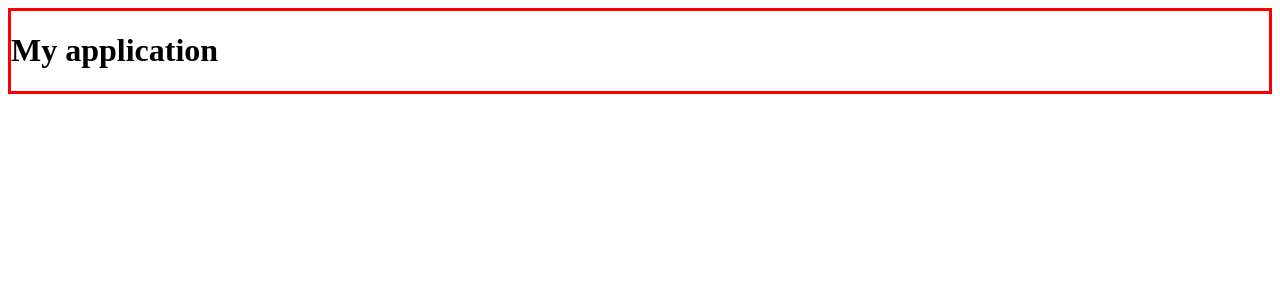
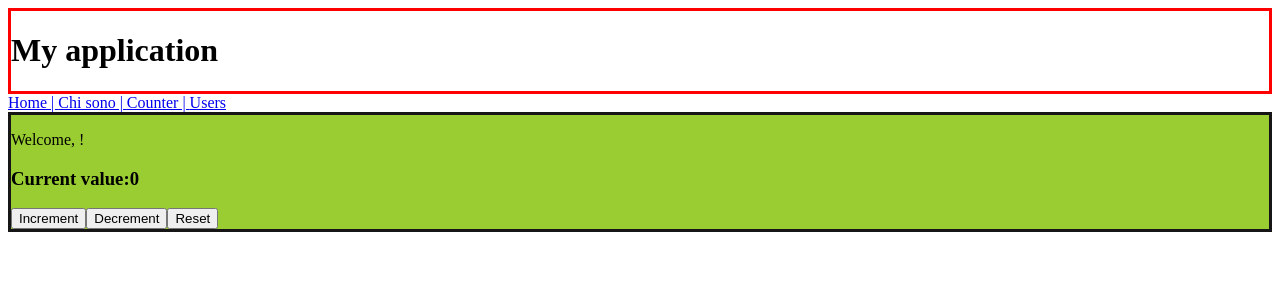
Before and after one commit to ameted83/React-exercises, a React (Create React App) app: page /Welcome in a window 1280 px wide. Shown: the top 300 px of the page. Built offline with nearby package versions, Linux system fonts and the light colour scheme.

Commit message:
redux-05

```diff
--- a/package.json
+++ b/package.json
@@ -10,6 +10,7 @@
     "nanoid": "^3.3.4",
     "react": "^18.1.0",
     "react-dom": "^18.1.0",
+    "react-redux": "^8.0.2",
     "react-router-dom": "^6.3.0",
     "react-scripts": "5.0.1",
     "redux": "^4.2.0",
--- a/src/App.js
+++ b/src/App.js
@@ -1,5 +1,5 @@
 // import React, { useState } from "react";
-// import { Link, Route, Routes } from "react-router-dom";
+import { Link, Route, Routes } from "react-router-dom";
 // import Hello from "./Hello";
 // import Counter from "./Counter";
 // import ClickCounter from "./ClickCounter";
@@ -13,15 +13,15 @@ import { Container } from "./Container";
 // import { LanguageContext } from "./LanguageContext";
 // import { CreateLanguage } from "./CreateLanguage";
 // import Sum from "./Sum";
-// import GithubUserList from "./GithubUserList";
+import GithubUserList from "./GithubUserList";
 // import FilteredList from "./FilteredList";
 // import CarDetails from "./CarDetails";
-// import Welcome from "./Welcome";
+import Welcome from "./Welcome";
 // import Counter from "./Counter";
-// import UseGithubUser from "./UseGithubUser";
+import UseGithubUser from "./UseGithubUser";
 
 //import ShowGithubUser from "./ShowGithubUser";
-// import GithubUser from "./GithubUser";
+import GithubUser from "./GithubUser";
 
 export function App() {
   // const [language, setLanguage] = useState("en");
@@ -48,7 +48,7 @@ export function App() {
       <Container>
         <h1>My application</h1>
       </Container>
-      {/* <div>
+      <div>
         <Link to="/Welcome"> Home | </Link>
         <Link to="/users:/username"> Chi sono | </Link>
         <Link to="/Counter"> Counter | </Link>
@@ -57,7 +57,7 @@ export function App() {
 
       <Routes>
         <Route path="/Welcome" element={<Welcome />} />
-          <Route path="/Counter" element={<Counter />} />
+        {/* <Route path="/Counter" element={<Counter />} /> */}
 
         <Route path="/users:/name" element={<GithubUserList />}>
           <Route index element={<button>Add a user and select it</button>} />
@@ -73,7 +73,7 @@ export function App() {
             </div>
           }
         />
-        </Routes>  */}
+      </Routes>
 
       {/* <Hello /> */}
       {/* <InteractiveWelcome /> */}
--- /dev/null
+++ b/src/ReduxCounter.js
@@ -0,0 +1,28 @@
+import { useSelector, useDispatch } from "react-redux";
+import { counterReducer } from "./states/counterReducer";
+
+export function ReduxCounter() {
+  const counter = useSelector((state) => state.counter);
+  const dispatch = useDispatch();
+
+  function handleCounterIncrement() {
+    dispatch(counterReducer.actions.increment(1));
+  }
+
+  function handleCounterDecrement() {
+    dispatch(counterReducer.actions.decrement(1));
+  }
+
+  function handleCounterReset() {
+    dispatch(counterReducer.actions.reset());
+  }
+
+  return (
+    <>
+      <h3>Current value:{counter}</h3>
+      <button onClick={handleCounterIncrement}>Increment</button>
+      <button onClick={handleCounterDecrement}>Decrement</button>
+      <button onClick={handleCounterReset}>Reset</button>
+    </>
+  );
+}
--- a/src/Root.js
+++ b/src/Root.js
@@ -1,10 +1,14 @@
 import { BrowserRouter } from "react-router-dom";
 import { App } from "./App";
+import { Provider } from "react-redux";
+import { store } from "./states/store";
 
 export function Root() {
   return (
-    <BrowserRouter>
-      <App />
-    </BrowserRouter>
+    <Provider store={store}>
+      <BrowserRouter>
+        <App />
+      </BrowserRouter>
+    </Provider>
   );
 }
--- a/src/Welcome.js
+++ b/src/Welcome.js
@@ -1,4 +1,5 @@
 import React from "react";
+import { ReduxCounter } from "./ReduxCounter";
 // import Age from "./Age";
 export function Welcome(props) {
   return (
@@ -6,6 +7,7 @@ export function Welcome(props) {
       <p>
         Welcome, <strong>{props.name}</strong>!
       </p>
+      <ReduxCounter />
       {/* <p>Your age is: {this.props.age}</p> */}
       {/* <Age age={this.props.age ? this.props.age : false} /> */}
     </div>
--- a/src/index.js
+++ b/src/index.js
@@ -3,8 +3,8 @@ import { Root } from "./Root";
 import "./index.css";
 import { store } from "./states/store";
 import { counterReducer } from "./states/counterReducer";
-import { todosReducer } from "./states/TodosReducer";
-import { nanoid } from "nanoid";
+// import { todosReducer } from "./states/todosReducer";
+// import { nanoid } from "nanoid";
 
 const root = document.querySelector("#root");
 
@@ -19,20 +19,20 @@ store.dispatch(counterReducer.actions.increment(3));
 store.dispatch(counterReducer.actions.increment(6));
 store.dispatch(counterReducer.actions.reset());
 
-store.dispatch(
-  todosReducer.actions.add({
-    id: nanoid(),
-    title: "Ho letto un libro",
-    completed: true,
-  })
-);
-store.dispatch(
-  todosReducer.actions.remove({
-    id: nanoid(),
-    title: "Ho mangiato un dolce",
-    uncompleted: false,
-  })
-);
-store.dispatch(
-  todosReducer.actions.edit({ id: nanoid(), data: { completed: true } })
-);
+// store.dispatch(
+//   todosReducer.actions.add({
+//     id: nanoid(),
+//     title: "Ho letto un libro",
+//     completed: true,
+//   })
+// );
+// store.dispatch(
+//   todosReducer.actions.remove({
+//     id: nanoid(),
+//     title: "Ho mangiato un dolce",
+//     uncompleted: false,
+//   })
+// );
+// store.dispatch(
+//   todosReducer.actions.edit({ id: nanoid(), data: { completed: true } })
+// );
--- a/src/states/store.js
+++ b/src/states/store.js
@@ -1,6 +1,6 @@
 import { combineReducers, createStore } from "redux";
 import { counterReducer } from "./counterReducer";
-import { todosReducer } from "./TodosReducer";
+import { todosReducer } from "./todosReducer";
 
 const rootReducer = combineReducers({
   counter: counterReducer.reducer,
```
Also changed, not shown: 1 other file (tests, documents, lock files or other folders). Lines whose indentation alone changed are shown as unchanged.
